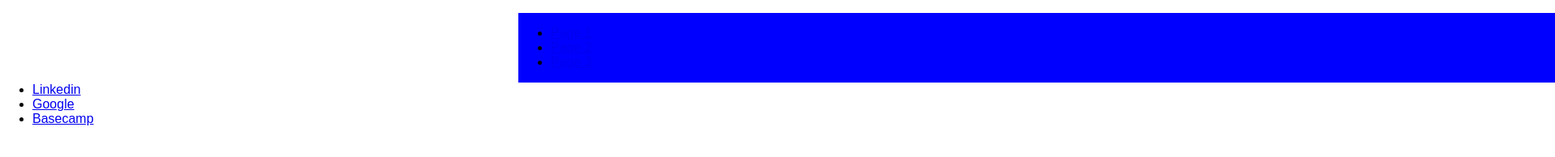
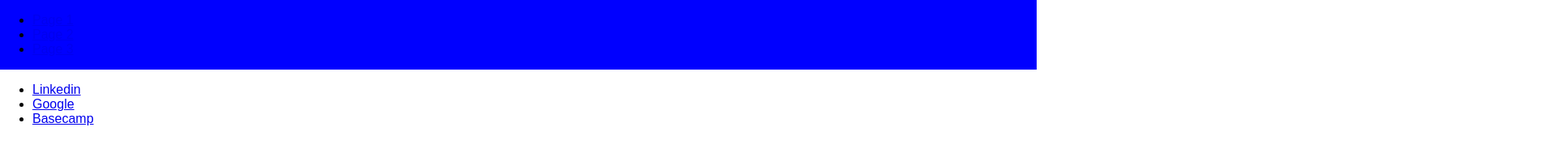
Before and after one commit to Lazar2648/webdev_lab8, a plain HTML site: page index.html in a window 1280 px wide. Shown: the whole page at 81% size, 1920 px wide, since content can reach past the window. Drawn offline with Linux system fonts and the light colour scheme.

Commit message:
fixed to how it should be done

```diff
--- a/css/style.css
+++ b/css/style.css
@@ -1,13 +1,10 @@
-nav {
+#main-navbar {
 	background-color: blue;
 	overflow: hidden;
+}
+
+#navbar-container {
 	float: left;
 	width: 100%;
 	position: relative;
-	list-style-type: none;
-	margin: 0;
-	padding: 0;
-	left: 50%;
-	right: 50%;
-	display: block;
 }
```
